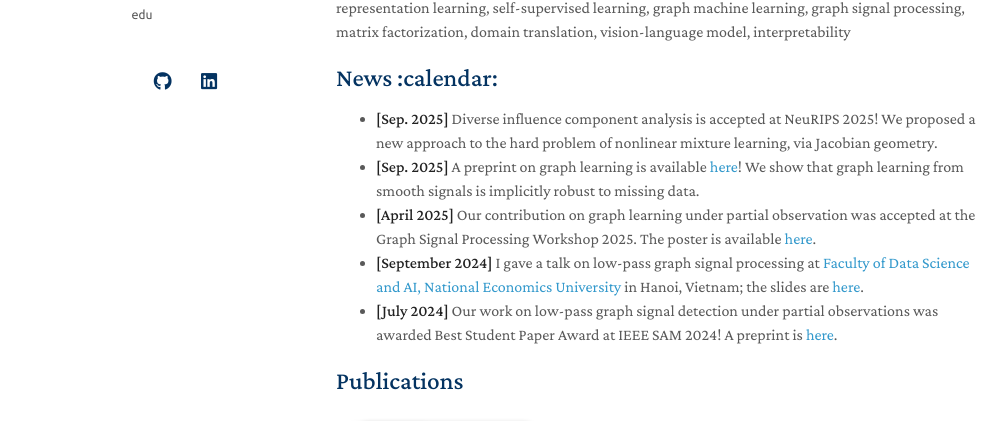
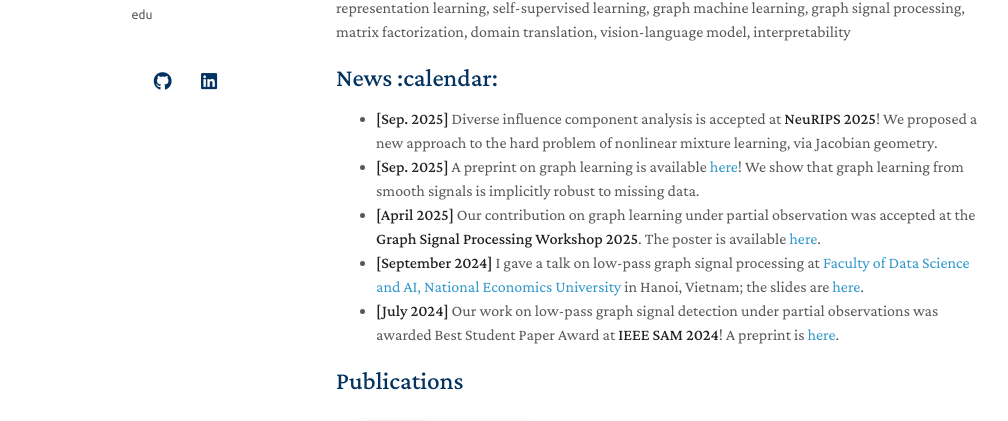
Before and after one commit to hsnguyen24/hsnguyen24.github.io, a Jekyll site: the page built from index.md, in a window 1280 px wide and 900 px high. Shown: the part 339-760 px from the top of the window, without its empty margins (134-1142 px from the left). Built offline with Jekyll 4.4.1, drawn with Linux system fonts in a browser that asks for light colours; nearby versions of some CDN libraries; a style sheet for code colours, icons or effects is not loaded; our own code applies the rules of GitHub Pages for plain Markdown files.

Commit message:
Update index.md

```diff
--- a/index.md
+++ b/index.md
@@ -12,11 +12,11 @@ Outside of work, my hobbies are cooking, falling in love with Asian cinema, and
 representation learning, self-supervised learning, graph machine learning, graph signal processing, matrix factorization, domain translation, vision-language model, interpretability
 
 ## News :calendar:
-- **[Sep. 2025]** Diverse influence component analysis is accepted at NeuRIPS 2025! We proposed a new approach to the hard problem of nonlinear mixture learning, via Jacobian geometry.
+- **[Sep. 2025]** Diverse influence component analysis is accepted at **NeuRIPS 2025**! We proposed a new approach to the hard problem of nonlinear mixture learning, via Jacobian geometry.
 - **[Sep. 2025]** A preprint on graph learning is available [here](https://arxiv.org/abs/2509.14887)! We show that graph learning from smooth signals is implicitly robust to missing data.
-- **[April 2025]** Our contribution on graph learning under partial observation was accepted at the Graph Signal Processing Workshop 2025. The poster is available [here](./assets/files/GSPW2025_Poster.pdf).
+- **[April 2025]** Our contribution on graph learning under partial observation was accepted at the **Graph Signal Processing Workshop 2025**. The poster is available [here](./assets/files/GSPW2025_Poster.pdf).
 - **[September 2024]** I gave a talk on low-pass graph signal processing at [Faculty of Data Science and AI, National Economics University](https://fda.neu.edu.vn/) in Hanoi, Vietnam; the slides are [here](./assets/files/Talk_at_NEU_2024.pdf).
-- **[July 2024]** Our work on low-pass graph signal detection under partial observations was awarded Best Student Paper Award at IEEE SAM 2024! A preprint is [here](https://arxiv.org/abs/2405.10001).
+- **[July 2024]** Our work on low-pass graph signal detection under partial observations was awarded Best Student Paper Award at **IEEE SAM 2024**! A preprint is [here](https://arxiv.org/abs/2405.10001).
 
 {% include_relative _includes/publications.md %}
 
```
